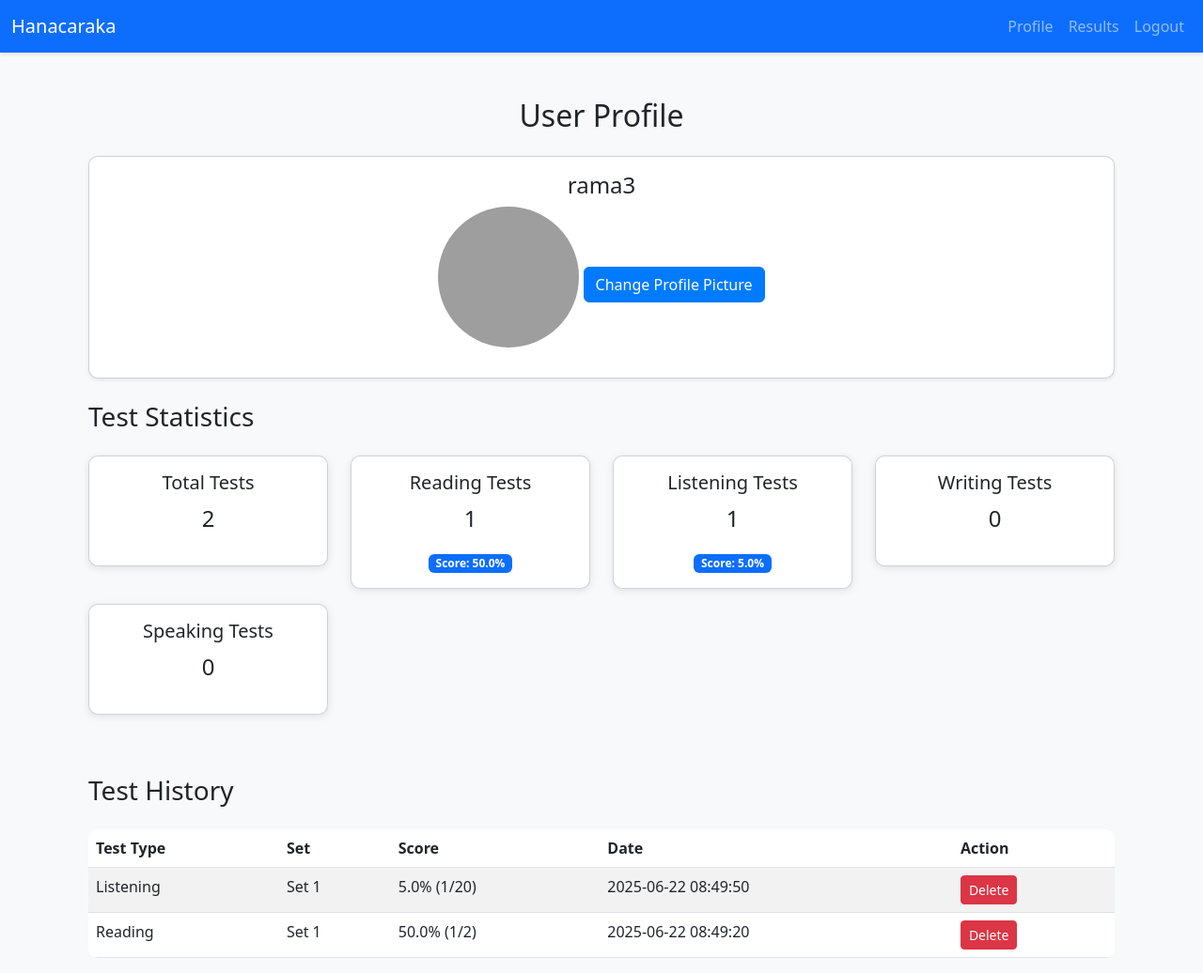
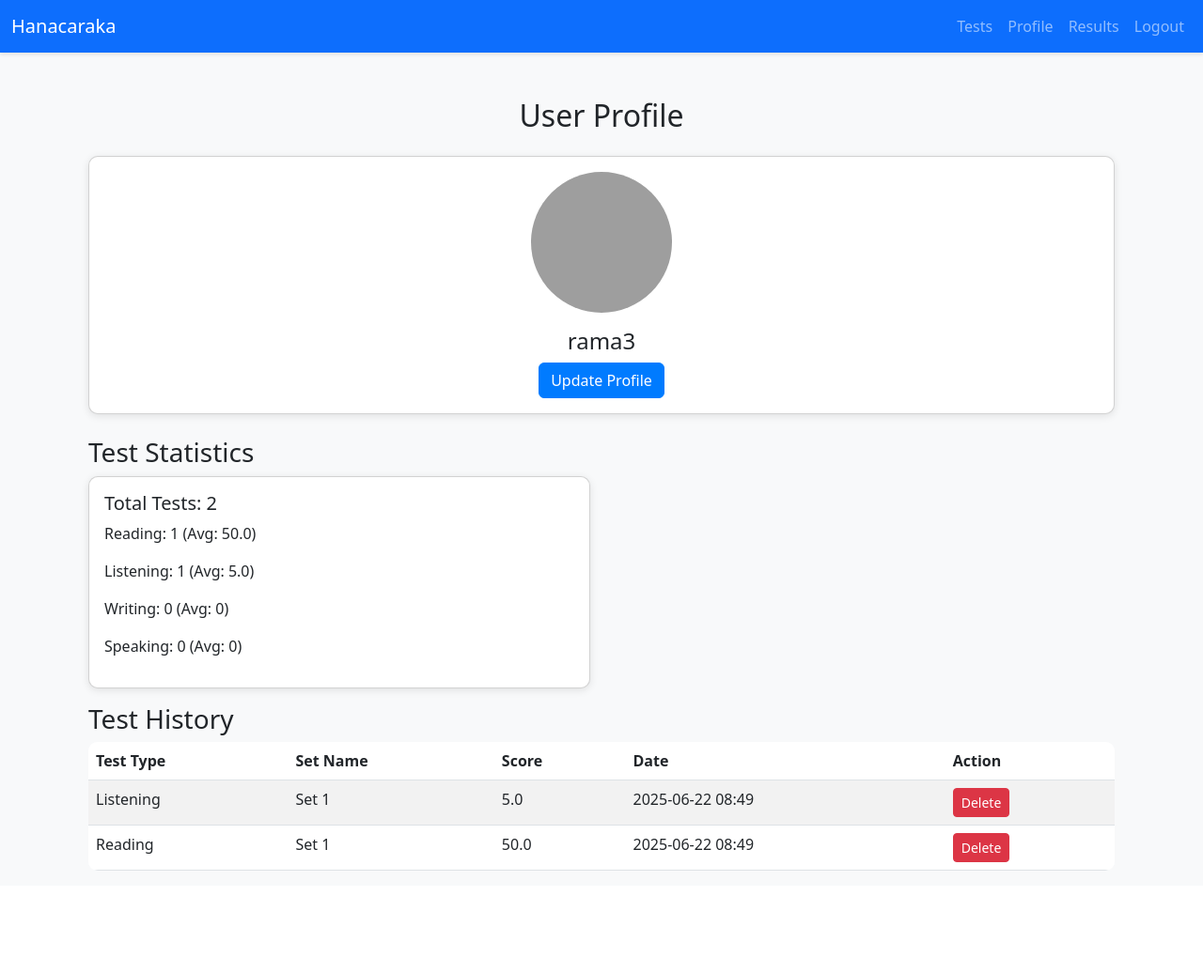
Before and after one commit to tsukiram/hanacaraka, a Flask app: page /profile/ in a window 1280 px wide. Shown: the whole page at 94% size. After the commit the page ends 927 px from the top, so only its background shows below. Run offline with Flask 3, Linux system fonts and the light colour scheme; a user stored in the database is signed in; grey boxes are pictures that could not be loaded.

Commit message:
fix everytring 1

```diff
--- a/models.py
+++ b/models.py
@@ -1,4 +1,4 @@
-# models.py
+# C:\Users\rama\Desktop\hanacaraka\HANACARAKA\models.py
 from flask_sqlalchemy import SQLAlchemy
 from flask_login import UserMixin
 from extensions import db
@@ -16,6 +16,9 @@ class User(UserMixin, db.Model):
         self.password_hash = password_hash
         self.profile_image = profile_image
 
+    def __repr__(self):
+        return f'<User {self.username}>'
+
 class TestResult(db.Model):
     id = db.Column(db.Integer, primary_key=True)
     user_id = db.Column(db.Integer, db.ForeignKey('user.id'), nullable=False)
--- a/routes/profile.py
+++ b/routes/profile.py
@@ -1,11 +1,12 @@
-# routes/profile.py
+# C:\Users\rama\Desktop\hanacaraka\HANACARAKA\routes\profile.py
 from flask import Blueprint, render_template, jsonify, request, send_file
 from flask_login import login_required, current_user
 from models import User, TestResult
-from extensions import db
+from extensions import db, csrf
 import logging
 from PIL import Image
 import io
+import re
 
 logger = logging.getLogger(__name__)
 
@@ -30,61 +31,74 @@ def profile_page():
         writing_scores = [r.score.get('overall', 0) for r in results if r.test_type == 'writing' and 'overall' in r.score]
         speaking_scores = [r.score.get('overall', 0) for r in results if r.test_type == 'speaking' and 'overall' in r.score]
 
-        if reading_scores:
-            stats['avg_reading'] = sum(reading_scores) / len(reading_scores)
-        if listening_scores:
-            stats['avg_listening'] = sum(listening_scores) / len(listening_scores)
-        if writing_scores:
-            stats['avg_writing'] = sum(writing_scores) / len(writing_scores)
-        if speaking_scores:
-            stats['avg_speaking'] = sum(speaking_scores) / len(speaking_scores)
+        stats['avg_reading'] = sum(reading_scores) / len(reading_scores) if reading_scores else 0
+        stats['avg_listening'] = sum(listening_scores) / len(listening_scores) if listening_scores else 0
+        stats['avg_writing'] = sum(writing_scores) / len(writing_scores) if writing_scores else 0
+        stats['avg_speaking'] = sum(speaking_scores) / len(speaking_scores) if speaking_scores else 0
 
         return render_template('profile.html', results=results, stats=stats, user=current_user)
     except Exception as e:
         logger.error(f"Error loading profile: {str(e)}", exc_info=True)
         return render_template('profile.html', results=[], stats={}, user=current_user)
 
-@profile.route('/picture', methods=['GET', 'POST'])
+@profile.route('/update', methods=['GET', 'POST'])
 @login_required
-def upload_profile_picture():
+@csrf.exempt
+def update_profile():
     if request.method == 'POST':
         try:
+            # Validasi username (jika ada)
+            new_username = request.form.get('username')
+            if new_username:
+                if not re.match(r'^[a-zA-Z0-9_]{3,80}$', new_username):
+                    logger.error(f"Invalid username format: {new_username}")
+                    return jsonify({'error': 'Username must be 3-80 characters long and contain only letters, numbers, or underscores'}), 400
+                if new_username != current_user.username and User.query.filter(User.username == new_username).first():
+                    logger.error(f"Username already taken: {new_username}")
+                    return jsonify({'error': 'Username is already taken'}), 400
+                current_user.username = new_username
+
+            # Validasi gambar profil (jika ada)
             file = request.files.get('profile_image')
-            if not file:
-                logger.error("No file uploaded")
-                return jsonify({'error': 'No file uploaded'}), 400
+            if file and file.filename:
+                allowed_extensions = {'jpg', 'jpeg', 'png'}
+                if not '.' in file.filename or file.filename.rsplit('.', 1)[1].lower() not in allowed_extensions:
+                    logger.error(f"Invalid file extension: {file.filename}")
+                    return jsonify({'error': 'Only JPG and PNG files are allowed'}), 400
 
-            allowed_extensions = {'jpg', 'jpeg', 'png'}
-            if not '.' in file.filename or file.filename.rsplit('.', 1)[1].lower() not in allowed_extensions:
-                logger.error(f"Invalid file extension: {file.filename}")
-                return jsonify({'error': 'Only JPG and PNG files are allowed'}), 400
+                img = Image.open(file)
+                img.thumbnail((500, 500))
+                output = io.BytesIO()
+                img_format = 'JPEG' if file.filename.rsplit('.', 1)[1].lower() in {'jpg', 'jpeg'} else 'PNG'
+                img.save(output, format=img_format, quality=85, optimize=True)
 
-            img = Image.open(file)
-            img.thumbnail((500, 500))
-            output = io.BytesIO()
-            img_format = 'JPEG' if file.filename.rsplit('.', 1)[1].lower() in {'jpg', 'jpeg'} else 'PNG'
-            img.save(output, format=img_format, quality=85, optimize=True)
+                quality = 85
+                while output.getvalue().__len__() > 500 * 1024 and quality > 10:
+                    output.seek(0)
+                    output.truncate(0)
+                    quality -= 5
+                    img.save(output, format=img_format, quality=quality, optimize=True)
 
-            quality = 85
-            while output.getvalue().__len__() > 500 * 1024 and quality > 10:
-                output.seek(0)
-                output.truncate(0)
-                quality -= 5
-                img.save(output, format=img_format, quality=quality, optimize=True)
+                if output.getvalue().__len__() > 500 * 1024:
+                    logger.error("Image size still exceeds 500KB after compression")
+                    return jsonify({'error': 'Image could not be compressed below 500KB'}), 400
 
-            if output.getvalue().__len__() > 500 * 1024:
-                logger.error("Image size still exceeds 500KB after compression")
-                return jsonify({'error': 'Image could not be compressed below 500KB'}), 400
+                current_user.profile_image = output.getvalue()
+                logger.debug(f"Profile picture updated for user {current_user.id}, size: {len(current_user.profile_image)} bytes")
 
-            current_user.profile_image = output.getvalue()
+            # Jika tidak ada perubahan
+            if not new_username and not file:
+                return jsonify({'error': 'No changes provided'}), 400
+
             db.session.commit()
-            logger.debug(f"Profile picture uploaded for user {current_user.id}, size: {len(current_user.profile_image)} bytes")
-            return jsonify({'message': 'Profile picture uploaded successfully'})
+            logger.debug(f"Profile updated for user {current_user.id}, username: {current_user.username}")
+            return jsonify({'message': 'Profile updated successfully'})
         except Exception as e:
-            logger.error(f"Error uploading profile picture: {str(e)}", exc_info=True)
-            return jsonify({'error': str(e)}), 500
+            db.session.rollback()
+            logger.error(f"Error updating profile: {str(e)}", exc_info=True)
+            return jsonify({'error': f'Failed to update profile: {str(e)}'}), 500
 
-    return render_template('profile_picture.html')
+    return render_template('update_profile.html')
 
 @profile.route('/image')
 @login_required
@@ -98,7 +112,26 @@ def get_profile_image():
                 as_attachment=False,
                 download_name=f'profile_{current_user.id}.{img_format.lower()}'
             )
+        logger.warning(f"No profile image found for user {current_user.id}")
         return jsonify({'error': 'No profile image found'}), 404
     except Exception as e:
         logger.error(f"Error serving profile image: {str(e)}", exc_info=True)
-        return jsonify({'error': str(e)}), 500
+        return jsonify({'error': f'Failed to retrieve image: {str(e)}'}), 500
+
+@profile.route('/delete_result/<int:result_id>', methods=['POST'])
+@login_required
+@csrf.exempt
+def delete_result(result_id):
+    try:
+        result = TestResult.query.get_or_404(result_id)
+        if result.user_id != current_user.id:
+            logger.error(f"User {current_user.id} attempted to delete result {result_id} not owned")
+            return jsonify({'error': 'Unauthorized action'}), 403
+        db.session.delete(result)
+        db.session.commit()
+        logger.debug(f"Result {result_id} deleted by user {current_user.id}")
+        return jsonify({'success': True})
+    except Exception as e:
+        db.session.rollback()
+        logger.error(f"Error deleting result {result_id}: {str(e)}", exc_info=True)
+        return jsonify({'error': f'Failed to delete result: {str(e)}'}), 500
--- a/static/js/profile.js
+++ b/static/js/profile.js
@@ -1,21 +1,37 @@
-// static/js/profile.js
+// C:\Users\rama\Desktop\hanacaraka\HANACARAKA\static\js\profile.js
+document.addEventListener('DOMContentLoaded', () => {
     document.querySelectorAll('.delete-result-form').forEach(form => {
         form.addEventListener('submit', async (e) => {
             e.preventDefault();
             const resultId = form.dataset.resultId;
             const url = form.dataset.url;
-        const formData = new FormData(form);
+            const csrfToken = form.querySelector('input[name="csrf_token"]').value;
 
             if (!confirm('Are you sure you want to delete this result?')) {
                 return;
             }
 
             try {
+                const formData = new FormData(form);
                 const response = await fetch(url, {
                     method: 'POST',
                     body: formData,
+                    headers: {
+                        'X-CSRF-Token': csrfToken
+                    }
                 });
-            const data = await response.json();
+
+                console.log('Delete response status:', response.status);
+                const responseText = await response.text();
+                console.log('Delete response text:', responseText.substring(0, 100));
+
+                let data;
+                try {
+                    data = JSON.parse(responseText);
+                } catch (parseError) {
+                    console.error('JSON parse error:', parseError);
+                    throw new Error('Invalid server response');
+                }
 
                 if (response.ok && data.success) {
                     document.getElementById(`result-${resultId}`).remove();
@@ -25,7 +41,9 @@ document.querySelectorAll('.delete-result-form').forEach(form => {
                     alert(`Error: ${data.error || 'Failed to delete result'}`);
                 }
             } catch (error) {
+                console.error('Delete error:', error);
                 alert(`Error: ${error.message}`);
             }
         });
     });
+});
--- a/templates/base.html
+++ b/templates/base.html
@@ -22,6 +22,9 @@
             <div class="collapse navbar-collapse" id="navbarNav">
                 <ul class="navbar-nav ms-auto">
                     {% if current_user.is_authenticated %}
+                        <li class="nav-item">
+                            <a class="nav-link" href="{{ url_for('home.home_page') }}">Tests</a>
+                        </li>
                         <li class="nav-item">
                             <a class="nav-link" href="{{ url_for('profile.profile_page') }}">Profile</a>
                         </li>
--- a/templates/profile.html
+++ b/templates/profile.html
@@ -1,83 +1,39 @@
-<!-- templates/profile.html -->
+<!-- C:\Users\rama\Desktop\hanacaraka\HANACARAKA\templates\profile.html -->
 {% extends 'base.html' %}
 {% block content %}
     <div class="container mt-5">
         <h2 class="text-center mb-4">User Profile</h2>
-        <div class="card mb-4 shadow-sm">
+        <div class="card mb-4">
             <div class="card-body text-center">
-                <h4>{{ user.username }}</h4>
                 {% if user.profile_image %}
                     <img src="{{ url_for('profile.get_profile_image') }}" alt="Profile Picture" class="rounded-circle mb-3" style="width: 150px; height: 150px; object-fit: cover;">
                 {% else %}
-                    <img src="https://via.placeholder.com/150?text=No+Image" alt="Default Profile Picture" class="rounded-circle mb-3" style="width: 150px; height: 150px; object-fit: cover;">
+                    <div class="rounded-circle bg-secondary mb-3 mx-auto" style="width: 150px; height: 150px; line-height: 150px; color: white;">No Image</div>
                 {% endif %}
-                <a href="{{ url_for('profile.upload_profile_picture') }}" class="btn btn-primary">Change Profile Picture</a>
+                <h4>{{ user.username }}</h4>
+                <a href="{{ url_for('profile.update_profile') }}" class="btn btn-primary">Update Profile</a>
             </div>
         </div>
-
-        <h3 class="mb-4">Test Statistics</h3>
+        <h3>Test Statistics</h3>
         <div class="row">
-            <div class="col-md-3 mb-3">
-                <div class="card">
-                    <div class="card-body text-center">
-                        <h5>Total Tests</h5>
-                        <p class="fs-4">{{ stats.total_tests }}</p>
-                    </div>
-                </div>
-            </div>
-            <div class="col-md-3 mb-3">
-                <div class="card">
-                    <div class="card-body text-center">
-                        <h5>Reading Tests</h5>
-                        <p class="fs-4">{{ stats.reading_tests }}</p>
-                        {% if stats.avg_reading is defined %}
-                            <div class="badge bg-primary">Score: {{ stats.avg_reading | round(2) }}%</div>
-                        {% endif %}
-                    </div>
-                </div>
-            </div>
-            <div class="col-md-3 mb-3">
-                <div class="card">
-                    <div class="card-body text-center">
-                        <h5>Listening Tests</h5>
-                        <p class="fs-4">{{ stats.listening_tests }}</p>
-                        {% if stats.avg_listening is defined %}
-                            <div class="badge bg-primary">Score: {{ stats.avg_listening | round(2) }}%</div>
-                        {% endif %}
-                    </div>
-                </div>
-            </div>
-            <div class="col-md-3 mb-3">
-                <div class="card">
-                    <div class="card-body text-center">
-                        <h5>Writing Tests</h5>
-                        <p class="fs-4">{{ stats.writing_tests }}</p>
-                        {% if stats.avg_writing is defined %}
-                            <div class="badge bg-success">Score: {{ stats.avg_writing | round(2) }}/9</div>
-                        {% endif %}
-                    </div>
-                </div>
-            </div>
-            <div class="col-md-3 mb-3">
-                <div class="card">
-                    <div class="card-body text-center">
-                        <h5>Speaking Tests</h5>
-                        <p class="fs-4">{{ stats.speaking_tests }}</p>
-                        {% if stats.avg_speaking is defined %}
-                            <div class="badge bg-success">Score: {{ stats.avg_speaking | round(2) }}/9</div>
-                        {% endif %}
+            <div class="col-md-6">
+                <div class="card mb-3">
+                    <div class="card-body">
+                        <h5>Total Tests: {{ stats.total_tests }}</h5>
+                        <p>Reading: {{ stats.reading_tests }} (Avg: {{ stats.avg_reading|round(2) }})</p>
+                        <p>Listening: {{ stats.listening_tests }} (Avg: {{ stats.avg_listening|round(2) }})</p>
+                        <p>Writing: {{ stats.writing_tests }} (Avg: {{ stats.avg_writing|round(2) }})</p>
+                        <p>Speaking: {{ stats.speaking_tests }} (Avg: {{ stats.avg_speaking|round(2) }})</p>
                     </div>
                 </div>
             </div>
         </div>
-
-        <h3 class="mt-5 mb-4">Test History</h3>
-        <div class="table-responsive">
-            <table class="table table-striped" id="test-history-table">
+        <h3>Test History</h3>
+        <table class="table table-striped">
             <thead>
                 <tr>
                     <th>Test Type</th>
-                        <th>Set</th>
+                    <th>Set Name</th>
                     <th>Score</th>
                     <th>Date</th>
                     <th>Action</th>
@@ -86,24 +42,15 @@
             <tbody>
                 {% for result in results %}
                     <tr id="result-{{ result.id }}">
-                            <td>{{ result.test_type.capitalize() }}</td>
+                        <td>{{ result.test_type|title }}</td>
                         <td>{{ result.set_name }}</td>
+                        <td>{{ result.score.get('overall', result.score.get('percentage', 0))|round(2) }}</td>
+                        <td>{{ result.timestamp.strftime('%Y-%m-%d %H:%M') }}</td>
                         <td>
-                                {% if result.test_type in ['reading', 'listening'] %}
-                                    {{ result.score.percentage | round(2) }}% ({{ result.score.correct }}/{{ result.score.total }})
-                                {% elif result.test_type in ['writing', 'speaking'] %}
-                                    Overall: {{ result.score.overall | round(2) }}/9
-                                    <div class="small">
-                                        {% for task_score in result.score.tasks %}
-                                            Task {{ task_score.task_number if result.test_type == 'speaking' else loop.index }}:
-                                            {{ task_score.scores.overall | round(2) if result.test_type == 'speaking' else task_score.overall | round(2) }}/9<br>
-                                        {% endfor %}
-                                    </div>
-                                {% endif %}
-                            </td>
-                            <td>{{ result.timestamp.strftime('%Y-%m-%d %H:%M:%S') }}</td>
-                            <td>
-                                <form class="delete-result-form" data-result-id="{{ result.id }}" data-url="{{ url_for('results.delete_result', result_id=result.id) }}">
+                            <form class="delete-result-form"
+                                  data-result-id="{{ result.id }}"
+                                  data-url="{{ url_for('profile.delete_result', result_id=result.id) }}"
+                                  method="POST">
                                 <input type="hidden" name="csrf_token" value="{{ csrf_token() }}">
                                 <button type="submit" class="btn btn-danger btn-sm">Delete</button>
                             </form>
@@ -114,7 +61,7 @@
         </table>
     </div>
 
-        <!-- Modal Sukses -->
+    <!-- Modal for Delete Success -->
     <div class="modal fade" id="deleteSuccessModal" tabindex="-1" aria-labelledby="deleteSuccessModalLabel" aria-hidden="true">
         <div class="modal-dialog">
             <div class="modal-content">
@@ -123,7 +70,7 @@
                     <button type="button" class="btn-close" data-bs-dismiss="modal" aria-label="Close"></button>
                 </div>
                 <div class="modal-body">
-                        Test result deleted successfully!
+                    Test result deleted successfully.
                 </div>
                 <div class="modal-footer">
                     <button type="button" class="btn btn-primary" data-bs-dismiss="modal">OK</button>
@@ -131,7 +78,6 @@
             </div>
         </div>
     </div>
-    </div>
 
-    <script src="{{ url_for('static', filename='js/profile.js') }}"></script>
+    <script src="{{ url_for('static', filename='js/profile.js') }}?v=1.0"></script>
 {% endblock %}
```
Also changed, not shown: static/js/profile_picture.js (deleted, +0 -61 lines), static/js/update_profile.js (added, +75 -0 lines), templates/profile_picture.html (deleted, +0 -26 lines), templates/update_profile.html (added, +37 -0 lines), instance/hanacaraka.db. Lines whose indentation alone changed are shown as unchanged.
